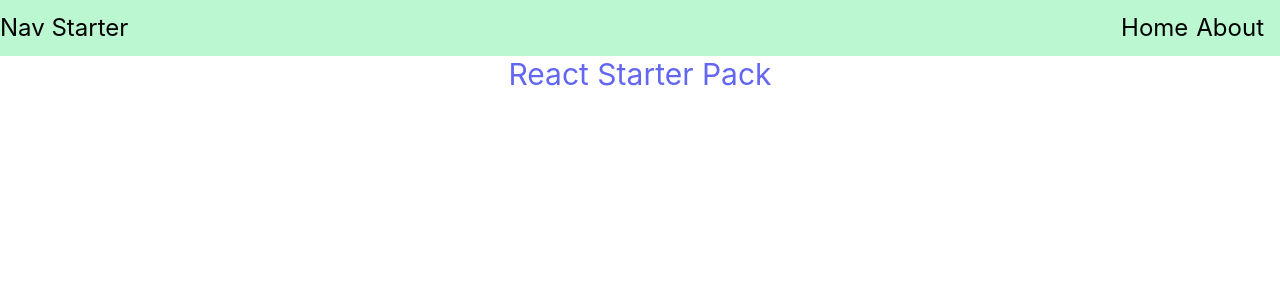
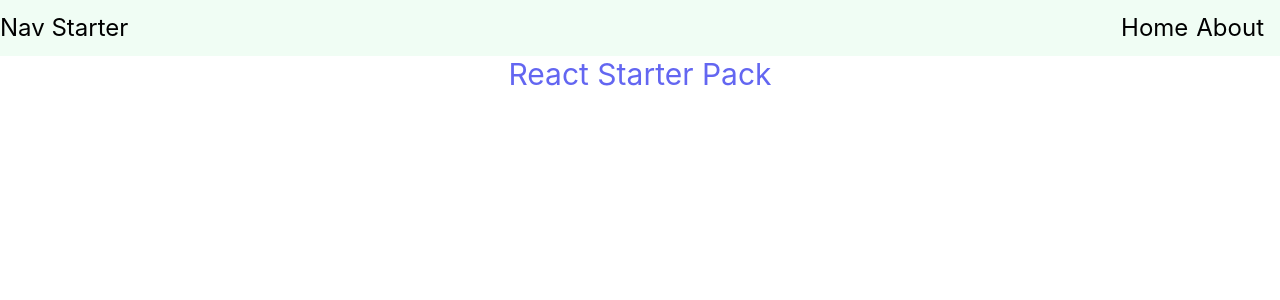
Before and after one commit to Darkpayne/react-starter, a React (Create React App) app: page / in a window 1280 px wide. Shown: the top 300 px of the page. Built offline with nearby package versions, Linux system fonts and the light colour scheme.

Commit message:
did some nav work

```diff
--- a/src/component/Nav.js
+++ b/src/component/Nav.js
@@ -3,7 +3,7 @@
 
 const Nav = () => {
   return (
-    <div className='flex justify-between items-center bg-green-200 py-3 text-2xl'>
+    <div className='flex justify-between items-center bg-green-50 py-3 text-2xl'>
         <h1>Nav Starter</h1>
         <ul className='flex gap-x-2 mx-4'>
             <Link to="/"><li>Home</li></Link>
```
